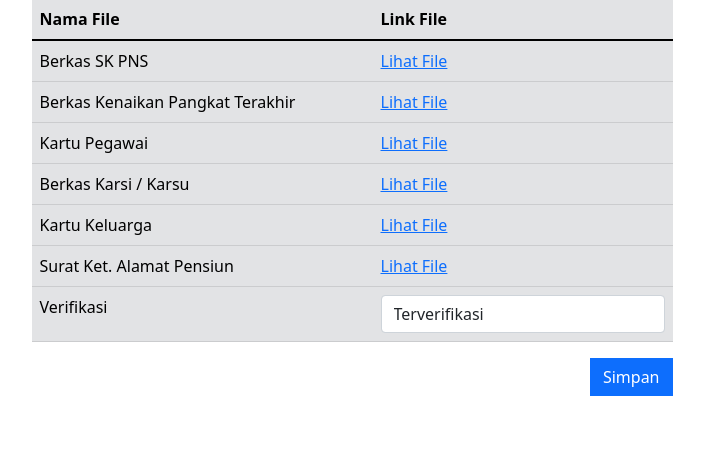
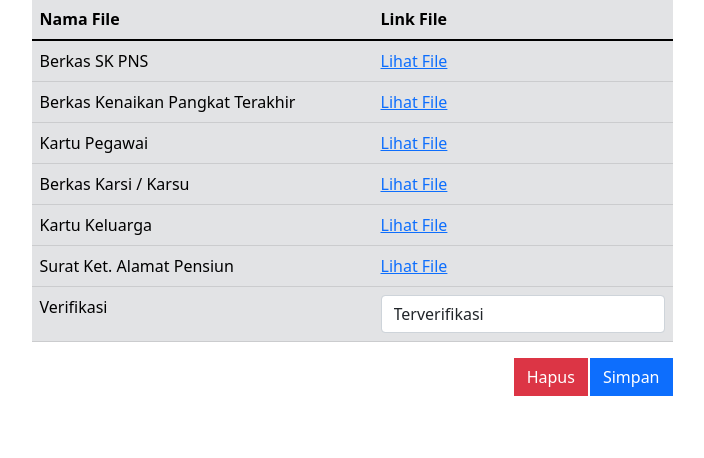
Before and after one commit to DarmaYasa/skripsi-mona, a PHP site: page /kasubag/detail_berkas_pensiun.php?id=13 in a window 1280 px wide. Shown: the part 248-706 px from the top of the page, without its empty margins (288-992 px from the left). Run offline with PHP 8.4, Linux system fonts and the light colour scheme; a user stored in the database is signed in; data comes from the database, SQL or seed files in the repository.

Commit message:
add delete to kasubag

```diff
--- a/kasubag/detail_berkas_pensiun.php
+++ b/kasubag/detail_berkas_pensiun.php
@@ -263,6 +263,9 @@
                                 echo "<div class='col'></div>";
                                 echo "<div class='col-lg-7'>";
                                  echo "<div class='text-end'>";
+                                    if($d['id']) {
+                                        echo "<input class='btn btn-danger mr-2 rounded-0' type='submit' formaction='../admin/aksi_delete_pensiun.php' value='Hapus' style='margin-right: 2px'>";
+                                    }
                                     echo "<input class='btn btn-primary rounded-0' type='submit' value='Simpan'>";
                                 echo "</div>";
                                 echo "</div>";
```
